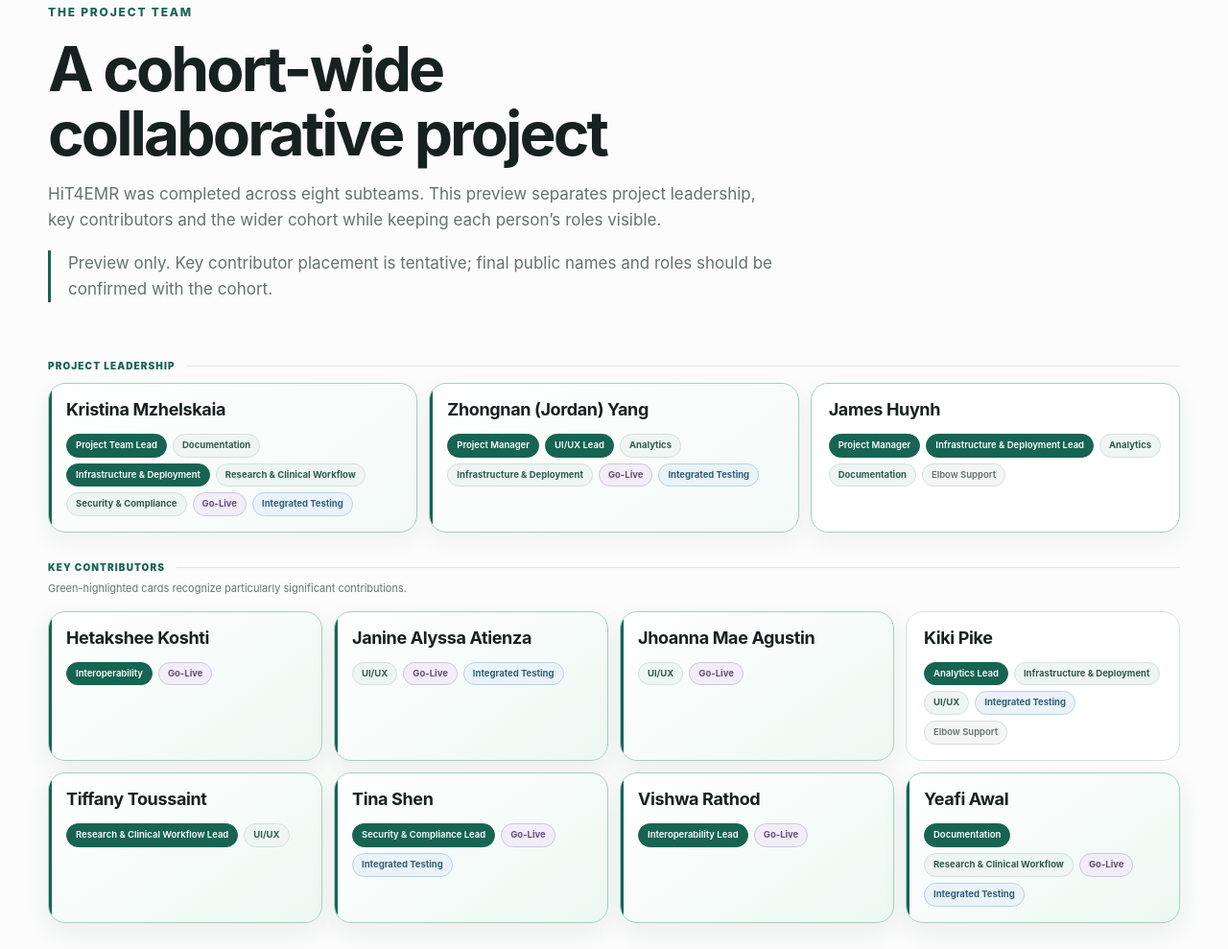
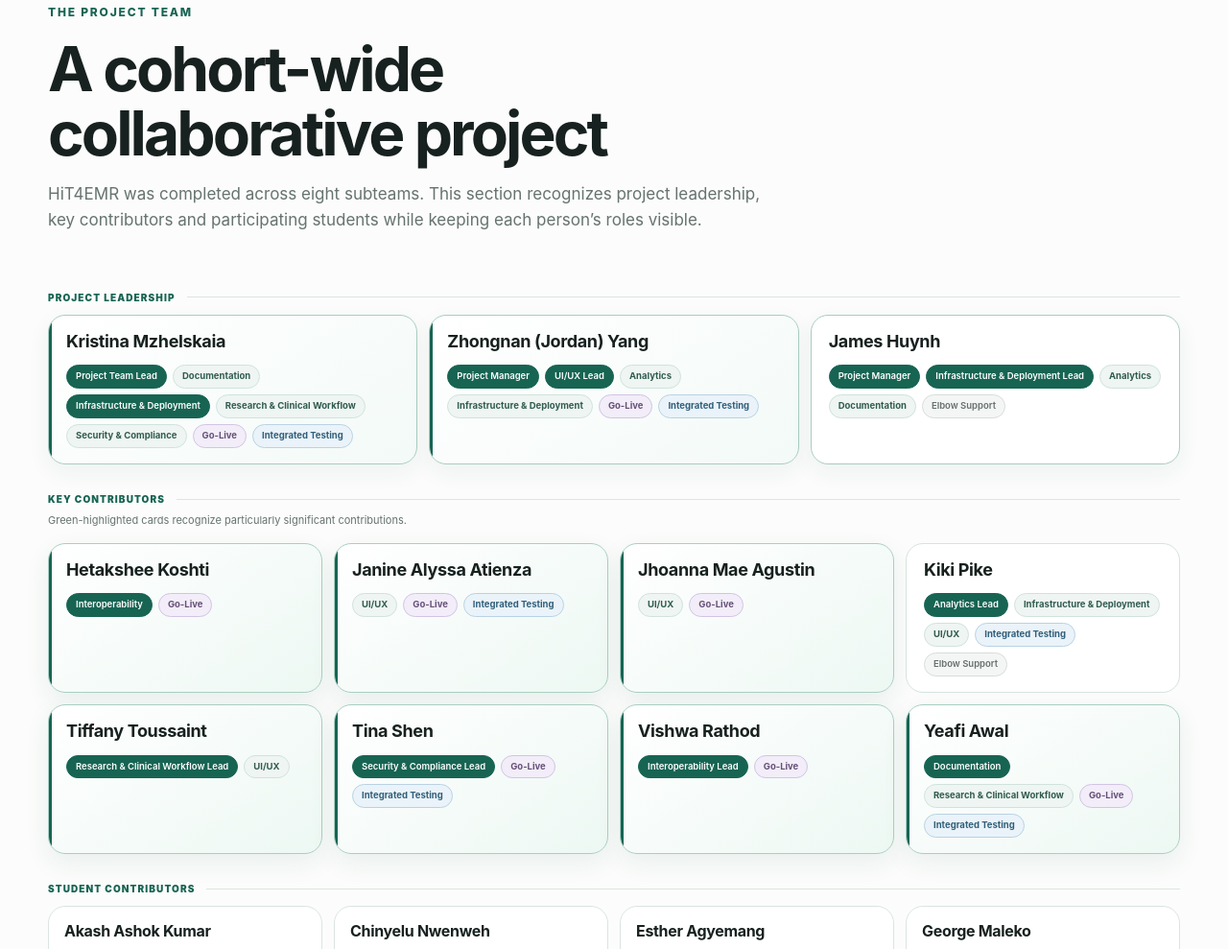
Before and after one commit to mgfhc/mgfhc.github.io, a plain HTML site: page index.html in a window 1280 px wide. Shown: the part 9168-10157 px from the top of the page at 96% size. Drawn offline with Linux system fonts and the light colour scheme.

Commit message:
content: finalize project team introduction

```diff
--- a/index.html
+++ b/index.html
@@ -433,8 +433,7 @@
         <div class="section-heading team-heading reveal">
           <p class="eyebrow">The project team</p>
           <h2>A cohort-wide collaborative project</h2>
-          <p>HiT4EMR was completed across eight subteams. This preview separates project leadership, key contributors and the wider cohort while keeping each person’s roles visible.</p>
-          <p class="team-note">Preview only. Key contributor placement is tentative; final public names and roles should be confirmed with the cohort.</p>
+          <p>HiT4EMR was completed across eight subteams. This section recognizes project leadership, key contributors and participating students while keeping each person’s roles visible.</p>
         </div>
 
         <div class="contributor-tier-heading reveal"><span>Project Leadership</span></div>
```
